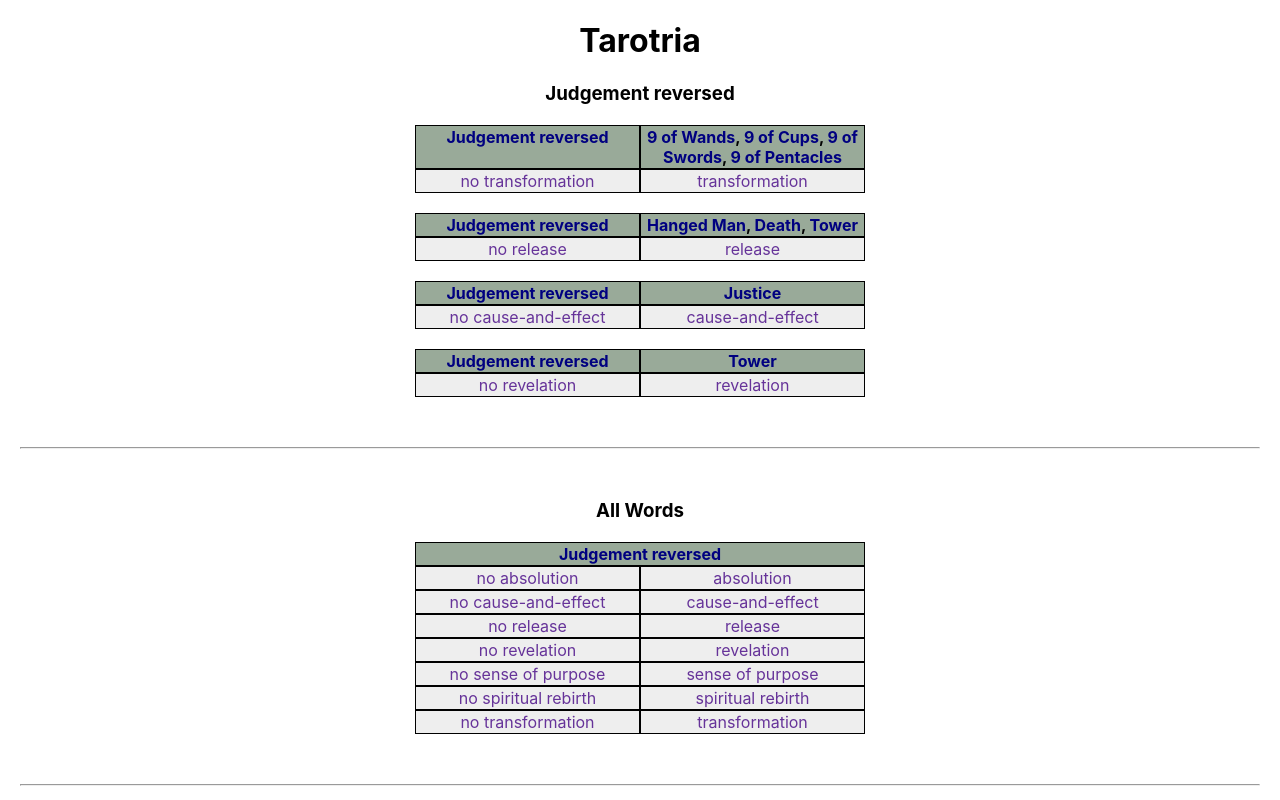
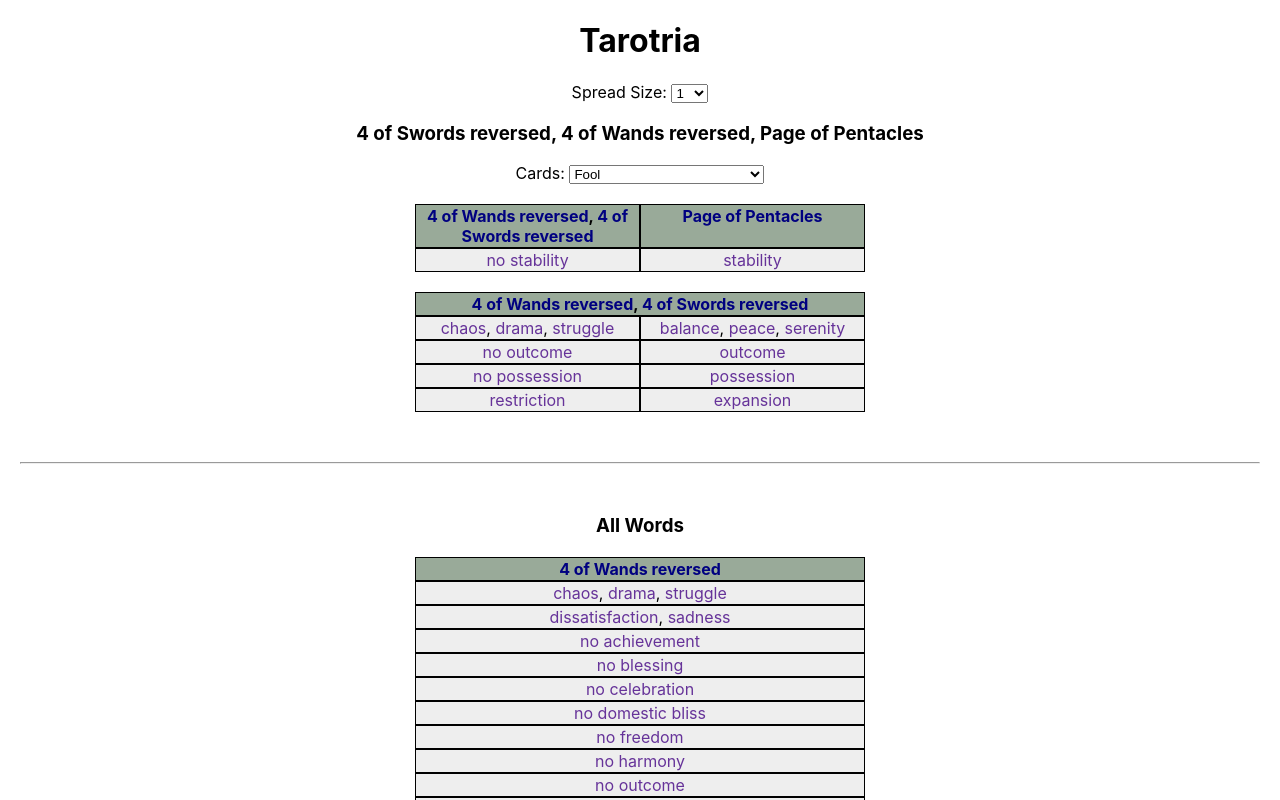
Before and after one commit to alecjf/tarotria, a React (Create React App) app: page / in a window 1280 px wide. Shown: the top 800 px of the page. Built offline with nearby package versions, Linux system fonts and the light colour scheme.

Commit message:
draft 1.1

```diff
--- a/src/App.js
+++ b/src/App.js
@@ -1,6 +1,6 @@
 import "./App.css";
-import { useState } from "react";
-import { getRandomSpread } from "./data/cards.js";
+import { useEffect, useState } from "react";
+import { allCardNames, getRandomSpread } from "./data/cards.js";
 import hebrewWords from "./data/gematria";
 import CardCompare from "./components/CardCompare";
 import FindWord from "./components/FindWord";
@@ -11,10 +11,33 @@ import FindNumber from "./components/FindNumber";
 import CardNameLinks from "./components/CardNameLinks";
 
 function App() {
-	const [spread, setSpread] = useState(getRandomSpread(1)),
+	const [size, setSize] = useState(3),
+		[spread, setSpread] = useState(getRandomSpread(size)),
 		[cardWord, setCardWord] = useState(undefined),
 		[words, setWords] = useState(undefined),
 		[numbers, setNumbers] = useState(undefined);
+
+	useEffect(() => setSpread(getRandomSpread(size)), [size]);
+
+	const sizeDropdownHandler = (e) => setSize(e.target.value);
+
+	const getSizeDropdown = (size) => (
+		<select id="size" onChange={(е) => sizeDropdownHandler(е)}>
+			{new Array(size).fill(0).map((dummy, i) => (
+				<option key={`size-option-${i + 1}`}>{i + 1}</option>
+			))}
+		</select>
+	);
+
+	const cardsDropdownHandler = (e) => setSpread([e.target.value]);
+
+	const getCardsDropdown = () => (
+		<select id="cards" onChange={(е) => cardsDropdownHandler(е)}>
+			{allCardNames.map((cardName) => (
+				<option key={`cards-option-${cardName}`}>{cardName}</option>
+			))}
+		</select>
+	);
 
 	const makeCardWordLink = (word) => (
 		<CardWordLink {...{ word, setCardWord, setWords }} />
@@ -48,7 +71,9 @@ function App() {
 	return (
 		<div className="App">
 			<h1>Tarotria</h1>
+			Spread Size: {getSizeDropdown(10)}
 			<h3>{spread.join(", ")}</h3>
+			Cards: {getCardsDropdown()}
 			{makeCardCompare({ spread })}
 			<hr />
 			<FindWord
--- a/src/data/card-compare.js
+++ b/src/data/card-compare.js
@@ -143,7 +143,11 @@ const mostCardsSorter = (a, b) => {
 		bCards = b.get("friendlyCards"),
 		aOppos = a.get("enemyCards"),
 		bOppos = b.get("enemyCards");
-	return bCards.length - aCards.length || bOppos.length - aOppos.length;
+	return (
+		bCards.length - aCards.length ||
+		bOppos.length - aOppos.length ||
+		allCardNames.indexOf(aCards[0]) - allCardNames.indexOf(bCards[0])
+	);
 };
 
 export default getSpreadMaps;
```
